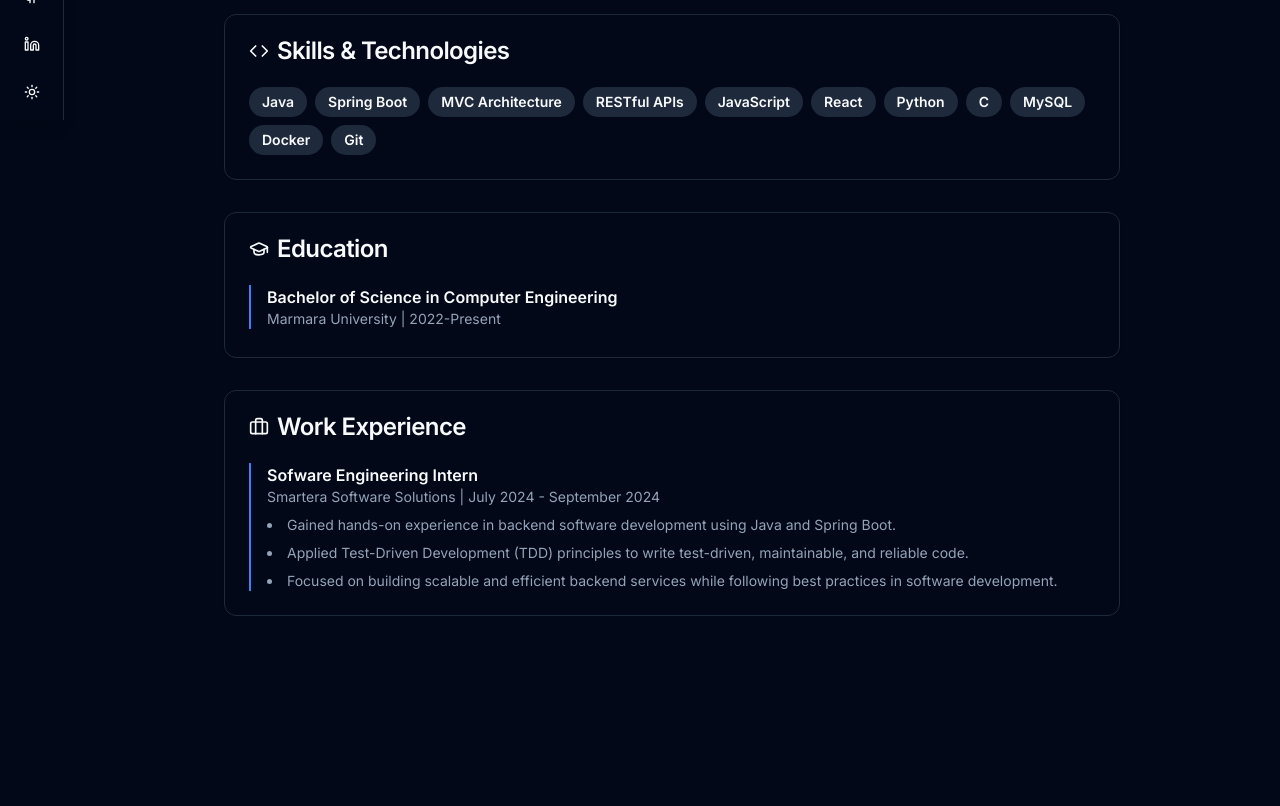
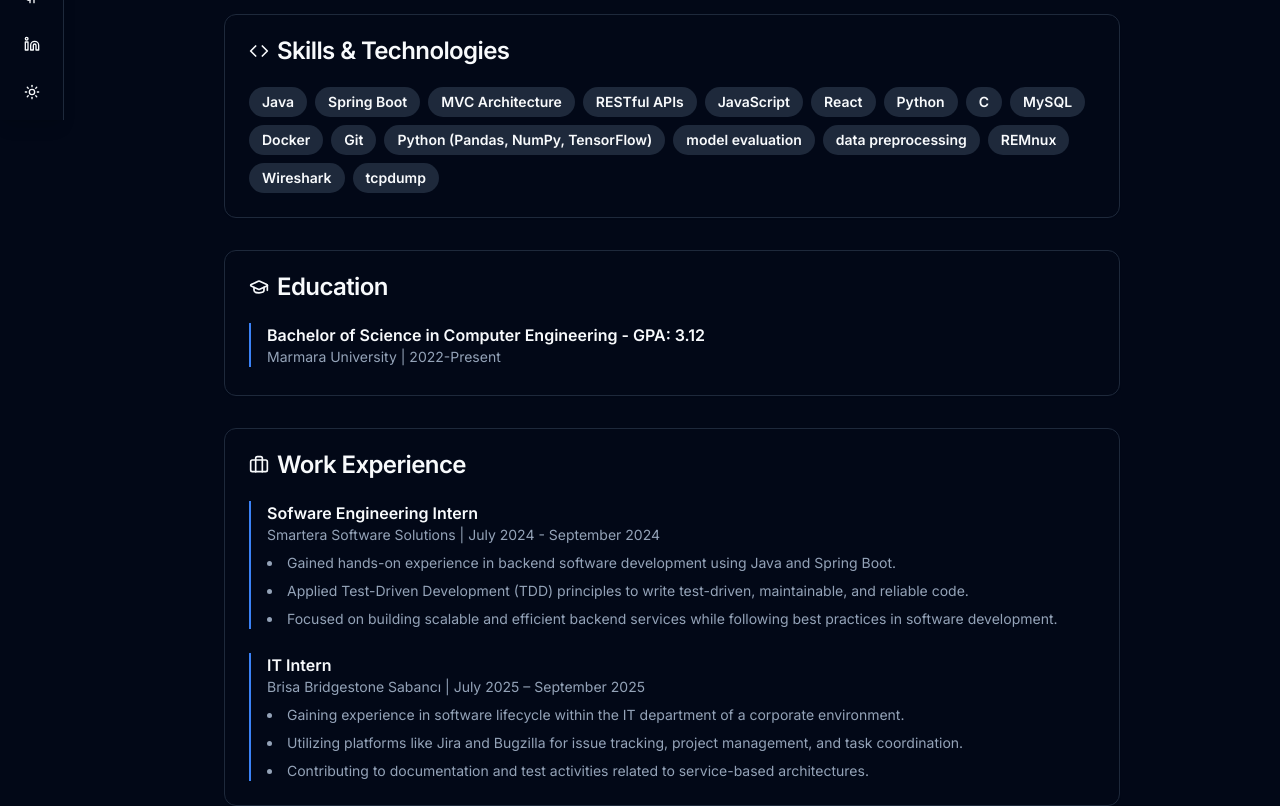
Before and after one commit to tetikmustafa/portfolio-website, a Next.js app: page /about in a window 1280 px wide. Shown: the part 680-1486 px from the top of the page. Before the commit the page ends 1296 px from the top, so only its background shows below. Built offline with nearby package versions, Linux system fonts and the light colour scheme.

Commit message:
feat(about): enhance About page with new skills, updated education details, and added IT internship experience

```diff
--- a/app/about/page.tsx
+++ b/app/about/page.tsx
@@ -20,11 +20,17 @@ const skills = [
   "MySQL",
   "Docker",
   "Git",
+  "Python (Pandas, NumPy, TensorFlow)",
+  "model evaluation",
+  "data preprocessing",
+  "REMnux",
+  "Wireshark",
+  "tcpdump",
 ]
 
 const education = [
   {
-    degree: "Bachelor of Science in Computer Engineering",
+    degree: "Bachelor of Science in Computer Engineering - GPA: 3.12",
     school: "Marmara University",
     year: "2022-Present",
     description: "",
@@ -42,6 +48,17 @@ const experience = [
       "Applied Test-Driven Development (TDD) principles to write test-driven, maintainable, and reliable code.",
     description3:
       "Focused on building scalable and efficient backend services while following best practices in software development.",
+  },
+  {
+    title: "IT Intern",
+    company: "Brisa Bridgestone Sabancı",
+    period: "July 2025 – September 2025",
+    description:
+      "Gaining experience in software lifecycle within the IT department of a corporate environment.",
+    description2:
+      "Utilizing platforms like Jira and Bugzilla for issue tracking, project management, and task coordination.",
+    description3:
+      "Contributing to documentation and test activities related to service-based architectures.",
   },
 ]
 
```
Also changed, not shown: 1 other file (tests, documents, lock files or other folders).
